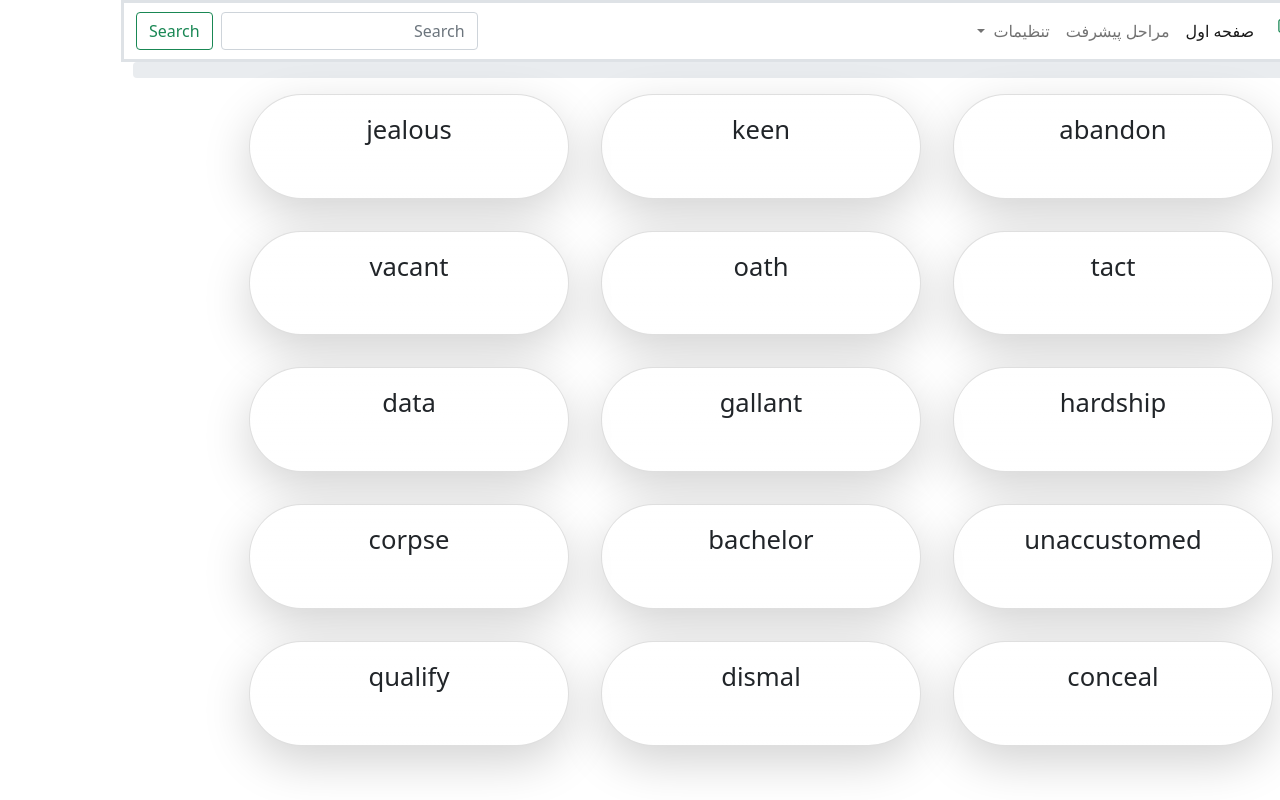
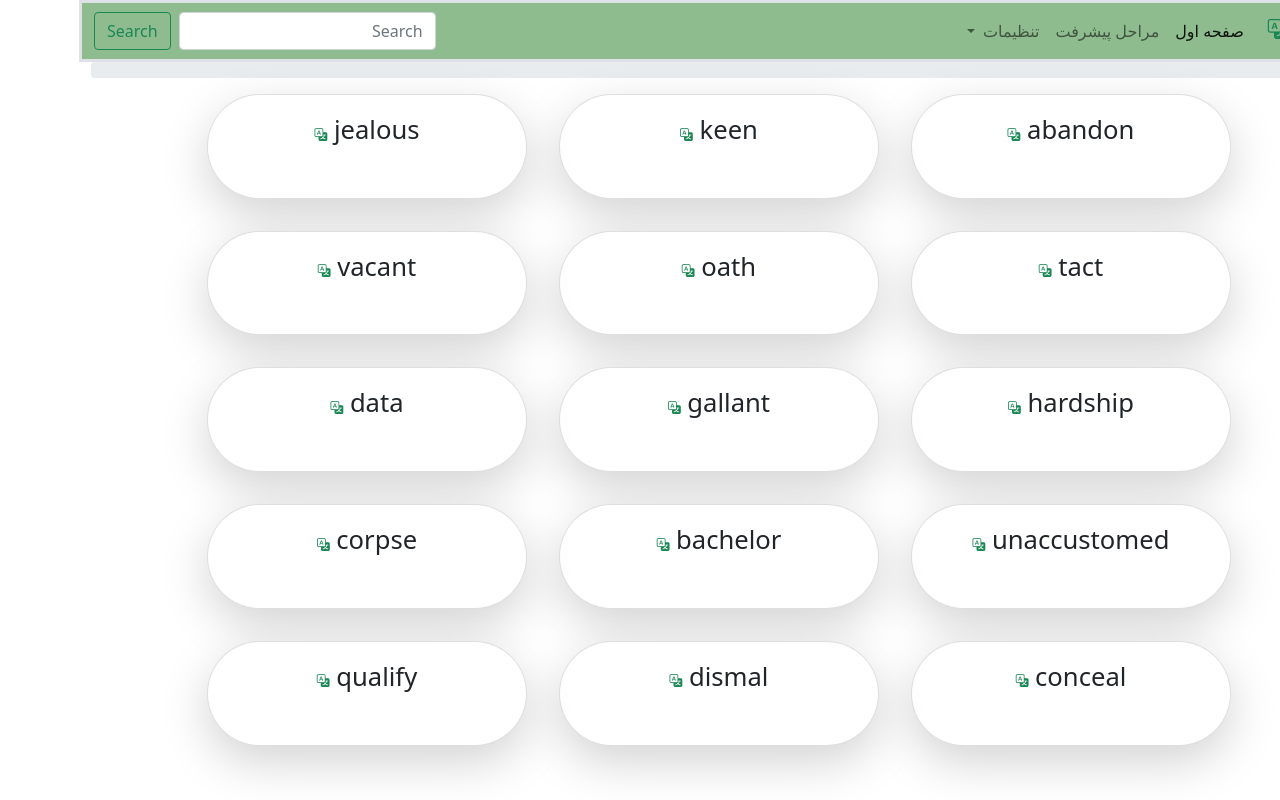
Before and after one commit to asgarimehdi/FlashCard, a Vue app: page / in a window 1280 px wide. Built offline with nearby package versions, Linux system fonts and the light colour scheme.

Commit message:
result component

```diff
--- a/src/App.vue
+++ b/src/App.vue
@@ -27,10 +27,10 @@ import TheOffcanvas from './components/TheOffcanvas.vue';
   }
 @media (min-width: 768px) {
   .title1 {
-    font-size: 4vw;
+    font-size: 8vw;
   }
   .title2 {
-    font-size: 2vw;
+    font-size: 4vw;
   }
 }
 @media (min-width: 1024px) {
--- a/src/components/Card.vue
+++ b/src/components/Card.vue
@@ -1,24 +1,32 @@
 <script setup>
 import { ref } from "vue"
 const showPersian = ref(false)
-const hover=ref(false)
+const hover = ref(false)
 const { word } = defineProps(['word'])
-const emit = defineEmits("selectRecord")
-const emitSelectRecord = (id) => {
-    emit("selectRecord", id)
+const emit = defineEmits(['okRecord','notOkRecord'])
+const emitOkRecord = (id) => {
+    emit("okRecord", id)
+}
+
+const emitNotOkRecord = (id) => {
+    emit('notOkRecord', id)
 }
 
 </script>
 <template>
-    <div class="card  bg-gradient  p-1 m-3  col-xl-3 col-lg-3 col-md-5 col-sm-11 rounded-pill"
-        @click="showPersian = !showPersian" @mouseover="hover = true" @mouseleave="hover = false"
-        :class="{ 'shadow ': hover, 'shadow-lg': !hover }">
+    <div class="card  bg-gradient  p-1 m-3  col-xl-3 col-lg-5 col-md-11 col-sm-11 rounded-pill" @mouseover="hover = true"
+        @mouseleave="hover = false" :class="{ 'shadow ': hover, 'shadow-lg': !hover }">
         <!-- <img :src="word.img" alt=""> -->
 
 
         <div class="card-body text-center">
-            <h5 class="card-title">
-                <span class="title1">{{ word.name }}</span>
+
+            <h5 class="card-title" @click="showPersian = !showPersian">
+                <span class="title1">{{ word.name }}
+
+                <i class="bi bi-translate text-success title2"></i>
+            </span>
+
             </h5>
             <p class="card-text vazir " v-if="showPersian">
                 <span class="vazir title2">{{ word.persian }}</span>
@@ -26,12 +34,12 @@ const emitSelectRecord = (id) => {
 
         </div>
         <div class=" text-center" v-if="showPersian">
-            <a href="#" @click="emitSelectRecord(word.id)" class="card-link btn shadow rounded border-success">بلد بودم
+            <a href="#" @click="emitOkRecord(word.id)" class="card-link btn shadow rounded border-success title2">بلد بودم
                 <i class="bi bi-check-circle-fill text-success"></i>
             </a>
-            <a href="#" class="card-link btn shadow rounded border-danger">
+            <a href="#" @click="showPersian = !showPersian,emitNotOkRecord(word.id)" class="card-link btn shadow rounded border-danger title2">
                 بلد نبودم
-                <i class="bi bi-check-circle-fill text-danger"></i>
+                <i class="bi bi-x-square text-danger"></i>
             </a>
         </div>
         <div>&nbsp;</div>
--- a/src/components/CardsHeader.vue
+++ b/src/components/CardsHeader.vue
@@ -2,9 +2,9 @@
    import { ref, computed } from "vue";
 
 const bar = defineProps(["barPercentage"])
-//const barPercentage1=20
+
 console.log(bar.barPercentage)
-//const percentage=bar.barPercentage * 33
+
 const percentage = computed(() => `${bar.barPercentage/3 * 100}`)
 </script>
 
--- /dev/null
+++ b/src/components/Result.vue
@@ -0,0 +1,7 @@
+<script setup>
+const { done } = defineProps(['done'])
+console.log(done)
+</script>
+<template>
+    result
+</template>
--- a/src/components/TheNav.vue
+++ b/src/components/TheNav.vue
@@ -1,7 +1,10 @@
 <template>
-    <nav class="navbar navbar-expand-lg navbar-light bg-white sticky-top border border-3">
+    <nav class="navbar navbar-expand-lg navbar-light sticky-top border border-3" style="background-color: darkseagreen;">
         <div class="container-fluid">
-            <a class="navbar-brand vazir" href="#">فلش کارت
+            <a class="navbar-brand vazir" href="#">
+                <span class="title2">
+                    فلش کارت
+                </span>
                 <i class="bi bi-translate text-success"></i>
             </a>
 
@@ -28,7 +31,7 @@
                             <li>
                                 <hr class="dropdown-divider">
                             </li>
-                            <li><button class="btn btn-primary" type="button" data-bs-toggle="offcanvas"
+                            <li><button class="btn btn-success" type="button" data-bs-toggle="offcanvas"
                                     data-bs-target="#offcanvasRight" aria-controls="offcanvasRight">منوی باز شو از سمت
                                     چپ</button></li>
                         </ul>
--- a/src/components/TheWelcome.vue
+++ b/src/components/TheWelcome.vue
@@ -1,23 +1,34 @@
 <script setup>
 import Card from "../components/Card.vue"
 import CardsHeader from "../components/CardsHeader.vue"
+import Result from "../components/Result.vue"
 import q from "../assets/dic.json"
 import { ref } from "vue"
 let words = ref(q)
 const wordsFull = ref(q)
 const level = ref(0)
-//console.log(words)
-const onRecordSelected = (id) => {
+const done = []
+const onRecordOk = (id) => {
 
   words.value = words.value.filter(i => i.id != id)
-
-  if (words.value.length < 10) {
+  //console.log(words)
+  if (words.value.length < 1) {
     words.value = wordsFull.value
     level.value++
   }
+
   if (level.value > 2) {
     console.log('Done')
     words.value = 0
+  }
+  if (level.value > 1) {
+    done.push(id);
+  }
+}
+const onRecordNotOk = (id) => {
+
+  if (level.value > 1) { // وقتی در لول آخر هستیم
+    words.value = words.value.filter(i => i.id != id)
   }
 }
 
@@ -27,7 +38,9 @@ const onRecordSelected = (id) => {
   <div class="container-fluid">
     <CardsHeader :barPercentage="level" />
     <div class="row  justify-content-center">
-      <Card v-for="word in words" :key="word.id" :word="word" @selectRecord="onRecordSelected" />
+      <Card v-if="level < 3" v-for="word in words" :key="word.id" :word="word" @notOkRecord="onRecordNotOk"
+        @OkRecord="onRecordOk" />
+      <Result v-else :done="done" />
     </div>
   </div>
 </template>
```
